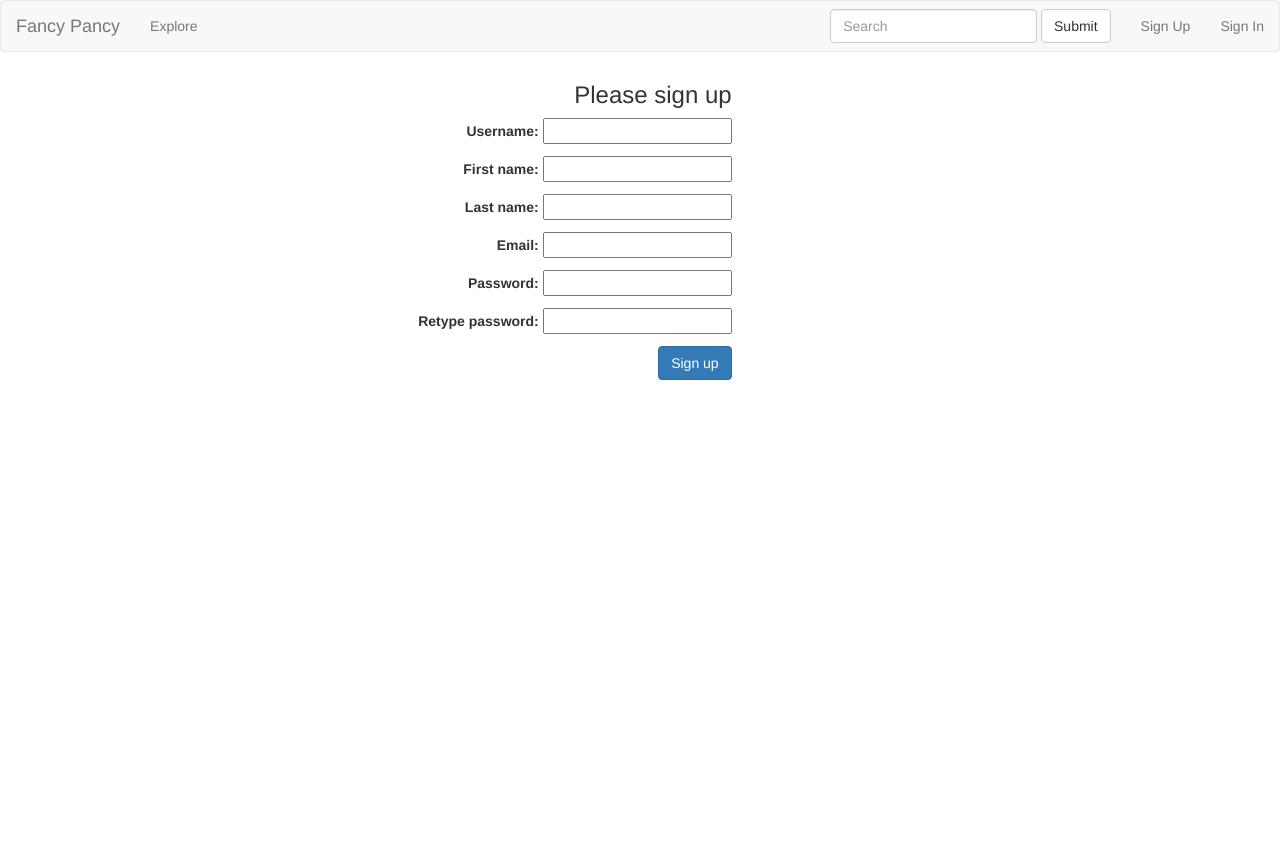
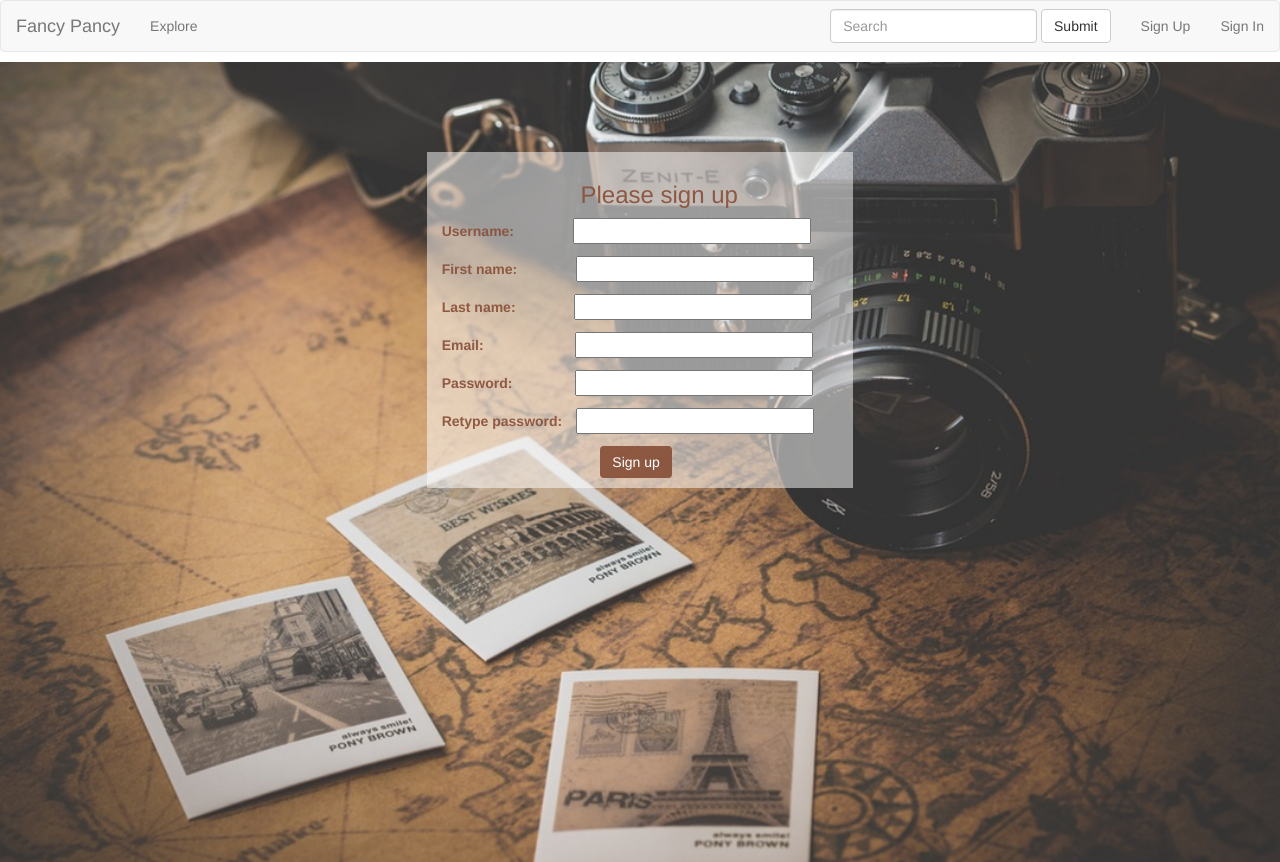
Before and after one commit to awpcourse/fancy-pancy, a Django app: page /signup/ in a window 1280 px wide. Before the commit the page ends 380 px from the top, so only its background shows below. Run offline with Django 3.2, Linux system fonts and the light colour scheme; some libraries are stand-ins or nearby versions.

Commit message:
Add signup style. Update sign in a bit

```diff
--- a/fancy/pansy/static/stylesheet.css
+++ b/fancy/pansy/static/stylesheet.css
@@ -34,7 +34,7 @@
   margin-top: -40%;
   margin-left: 45%;
 }
-
+/* Sign in form */
 .signin-form {
   background: url('signing.jpeg');
   background-position: center;
@@ -58,6 +58,9 @@
   margin-left: 10%;
   width: 60%;
 }
+.signin-form input#id_username {
+  margin-left: 9%;
+}
 
 .signin-form label {
   color: rgba(24, 107, 84, 0.83);
@@ -68,3 +71,53 @@
   margin-left: 40%;
   background-color: rgba(24, 107, 84, 0.83);
 }
+
+/* Sign up form */
+
+.signup-form {
+  background: url('signup.jpeg');
+  background-position: center;
+  background-size: cover;
+  height: 800px;
+}
+
+.signup-form form {
+  margin-top: 7%;
+  background-color: rgba(255,255,255,.5);
+  padding-top: 10px;
+  padding-bottom: 10px;
+}
+
+.signup-form label {
+  padding-right: 10px;
+}
+.signup-form input#id_email {
+  margin-left: 77px;;
+}
+.signup-form input#id_password {
+  margin-left: 49px;;
+}
+.signup-form input#id_username, input#id_first_name, input#id_last_name {
+  margin-left: 45px;;
+}
+.signup-form input {
+  width: 60%;
+}
+
+.signup-form h3 {
+  margin-left: 35%;
+  color: rgba(138, 82, 59, 0.94);
+}
+.signup-form label {
+  color: rgba(138, 82, 59, 0.94);
+}
+
+.signup-form button {
+  margin-left: 40%;
+  background-color: rgba(138, 82, 59, 0.94);
+  border: none;
+}
+
+.signup-form .btn-primary:hover {
+  background-color: #9DA942;
+}
--- a/fancy/pansy/templates/signup.html
+++ b/fancy/pansy/templates/signup.html
@@ -1,12 +1,13 @@
 {% extends 'base.html' %}
 
 {% block content %}
+<article class="signup-form">
   <p class="error">{{ message }}</p>
-  <form method="post" class="col-md-4 col-md-offset-3 text-right sign-form">
+  <form method="post" class="col-md-4 col-md-offset-4 sign-form">
     <h3>Please sign up</h3>
     {% csrf_token %}
     {{ form.as_p }}
     <button type="submit" class="btn btn-primary">Sign up</button>
   </form>
-
+</article>
 {% endblock %}
```
